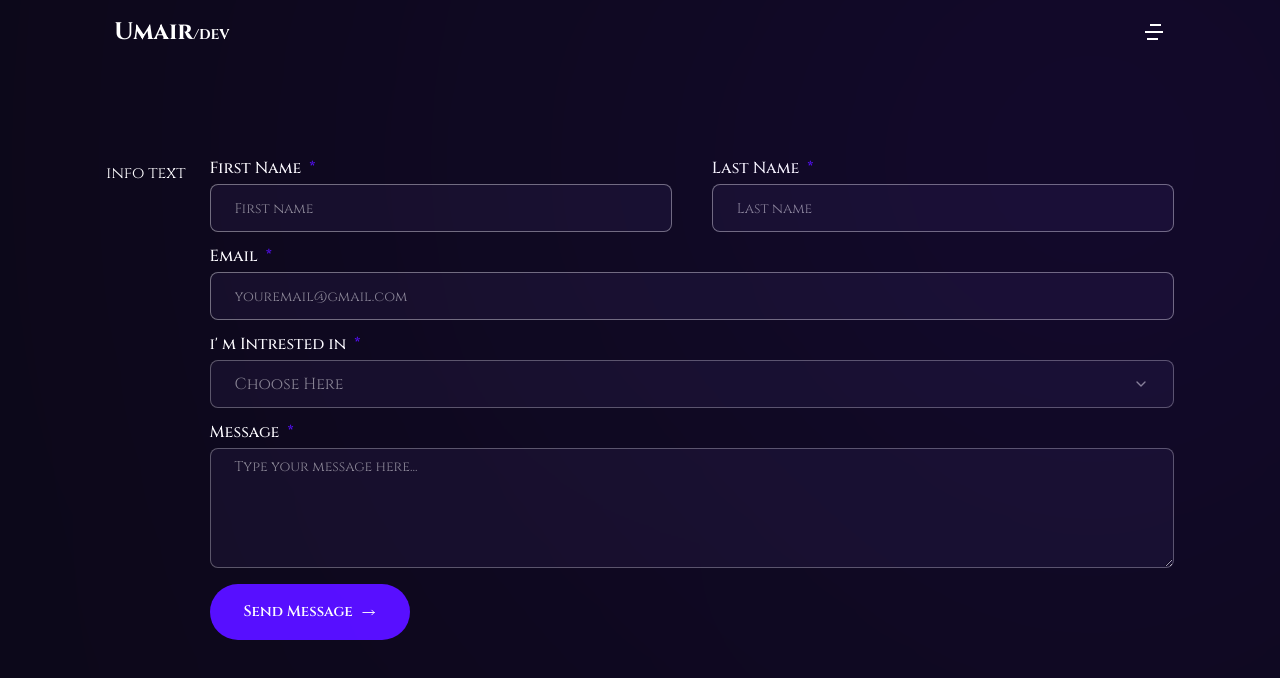
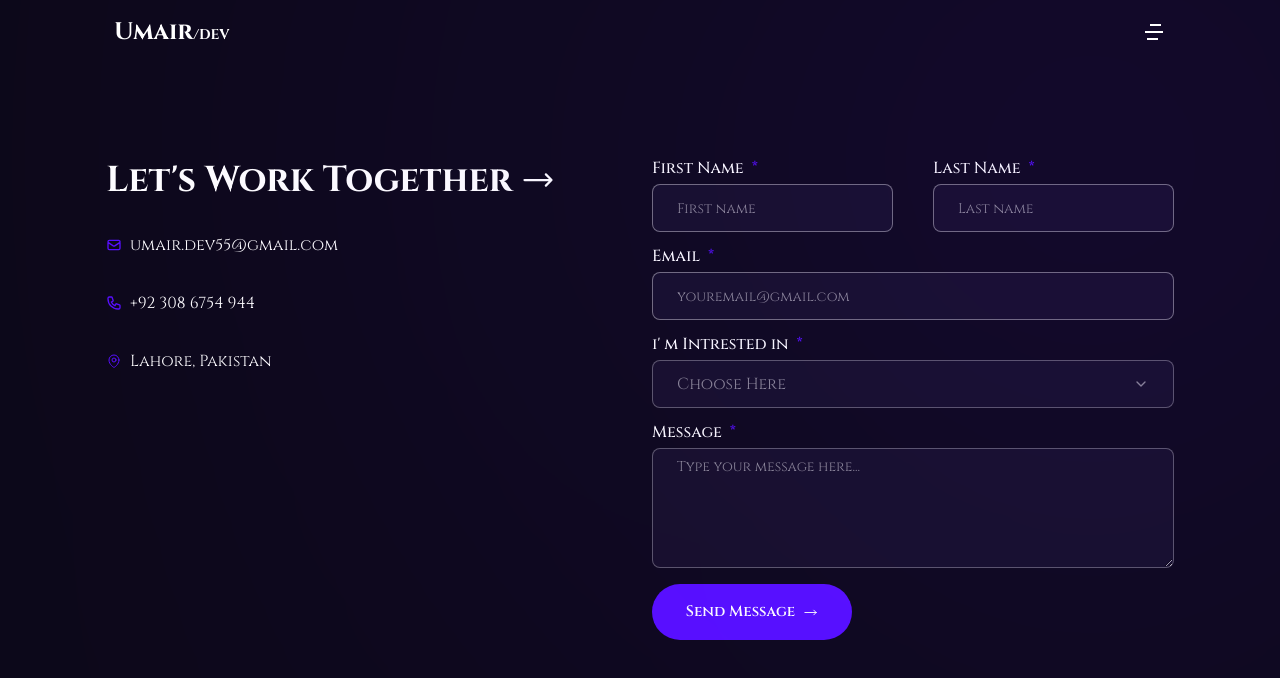
Before and after one commit to Umair-dev55/umair-ali-dev, a Next.js app: page /contact in a window 1280 px wide. Shown: the top 678 px of the page. Built offline with nearby package versions, Linux system fonts and the light colour scheme.

Commit message:
add info

```diff
--- a/src/app/(Pages)/contact/page.jsx
+++ b/src/app/(Pages)/contact/page.jsx
@@ -30,7 +30,28 @@ const contact = () => {
           <div className="w-full">
             <div className="flex flex-col xl:flex-row gap-6 ">
               {/* info text */}
-              <div>info text</div>
+              <div className="flex-1 xl:w-[600px] flex flex-col gap-4 lg:gap-8">
+                <div className="flex items-center text-3xl xl:text-4xl font-bold">
+                  Let's Work Together
+                  <HiOutlineArrowLongRight className="ml-2" />
+                </div>
+                <div className="flex items-center gap-2">
+                  <HiOutlineMail className="text-accent" />
+                  <a href="mailto:[umair.dev55@gmail.com]">
+                    umair.dev55@gmail.com
+                  </a>
+                </div>
+                <div className="flex items-center gap-2">
+                  <HiOutlinePhone className="text-accent" />
+                  <a href="tel:+923086754944">+92 308 6754 944</a>
+                </div>
+                <div className="flex items-center gap-2">
+                  <HiOutlineMapPin className="text-accent" />
+                  <a href="https://maps.app.goo.gl/P1i84yUu6m93y67c7">
+                    Lahore, Pakistan
+                  </a>
+                </div>
+              </div>
               {/* form */}
               <div className="flex-1 w-full">
                 <form className="w-full">
@@ -99,7 +120,7 @@ const contact = () => {
                           <SelectItem className="text-sm" value="web">
                             Web Development
                           </SelectItem>
-                          <SelectItem className="text-sm" value="uiux">
+                          <SelectItem className="text-sm" value="ui/ux">
                             UI & UX Design
                           </SelectItem>
                           <SelectItem className="text-sm" value="wordpress">
@@ -107,6 +128,9 @@ const contact = () => {
                           </SelectItem>
                           <SelectItem className="text-sm" value="graphic">
                             Graphic Designing
+                          </SelectItem>
+                          <SelectItem className="text-sm" value="other">
+                            Other
                           </SelectItem>
                         </SelectContent>
                       </Select>
```
